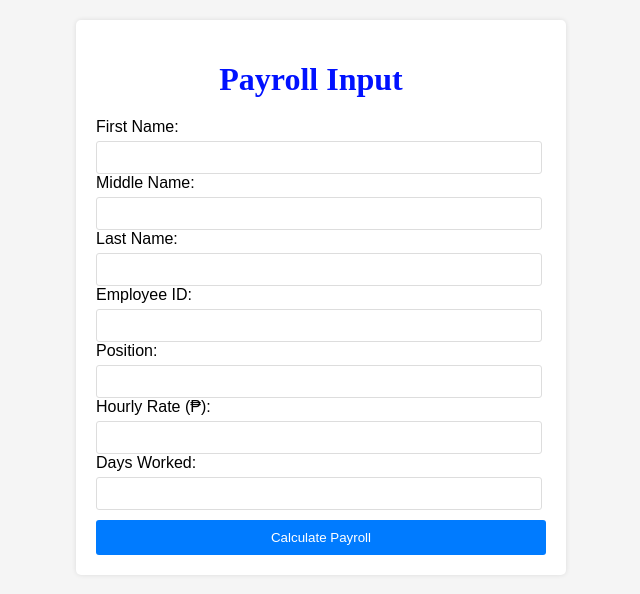
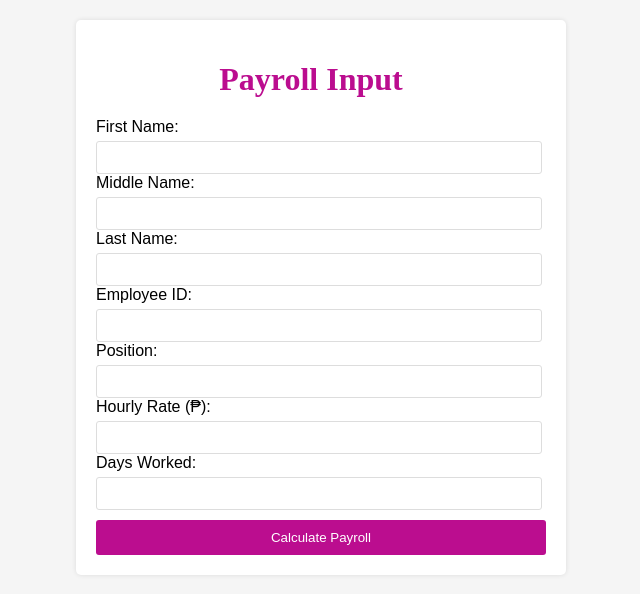
Before and after one commit to kenshxn/payrollcabiles, a plain HTML site: page index.html in a window 1280 px wide. Shown: the whole page, without its empty margins (314-954 px from the left). Drawn offline with Linux system fonts and the light colour scheme.

Commit message:
Update pay.css

```diff
--- a/pay.css
+++ b/pay.css
@@ -21,7 +21,7 @@
 
         h1 {
             text-align: center;
-            color: #0011ff;
+            color: #bb0d8f;
             margin-bottom: 20px;
             margin-right: 20px;
             font-family: 'Times New Roman', Times, serif;
@@ -41,7 +41,7 @@
         }
 
         button {
-            background: #007bff;
+            background: #bb0d8f;
             color: white;
             border: none;
             padding: 10px;
@@ -68,4 +68,5 @@
         }
         #display-net-pay{
             color: green;
+
         }
```
